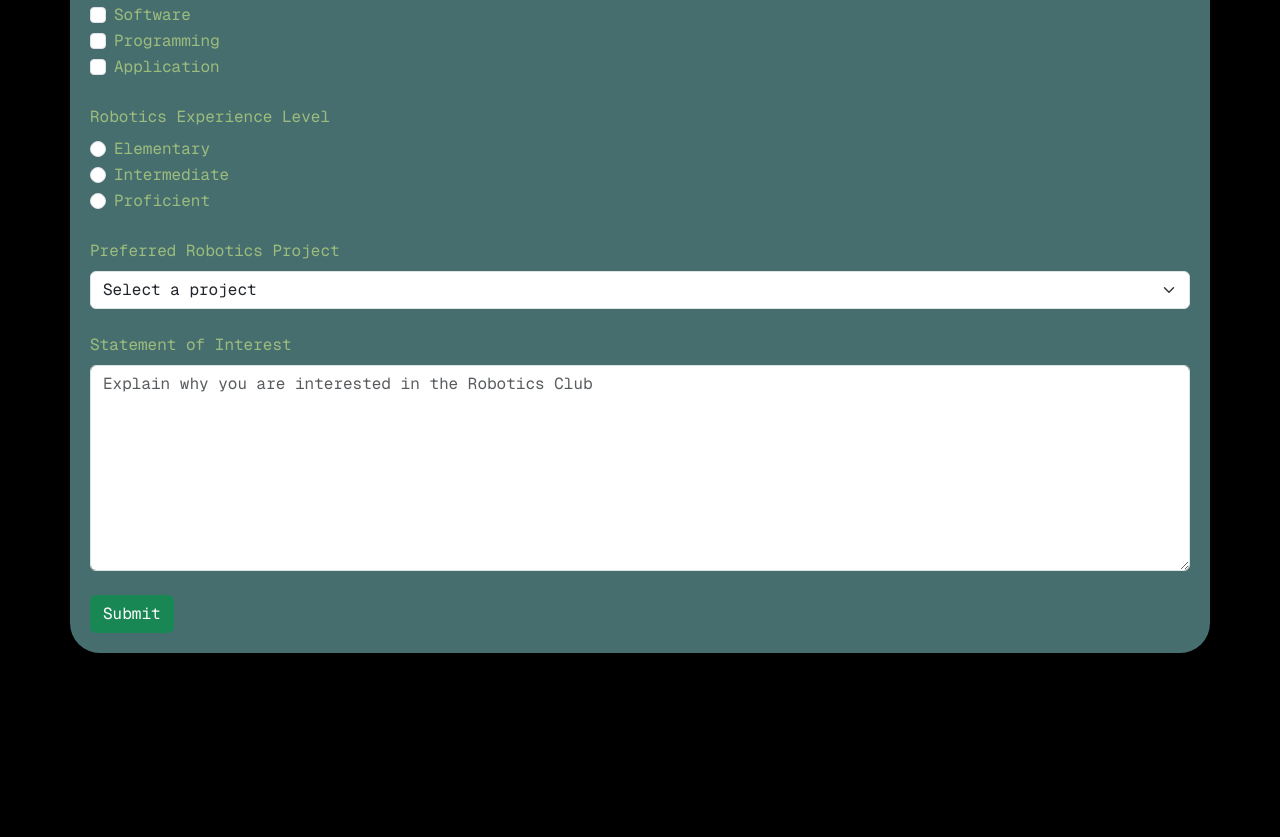
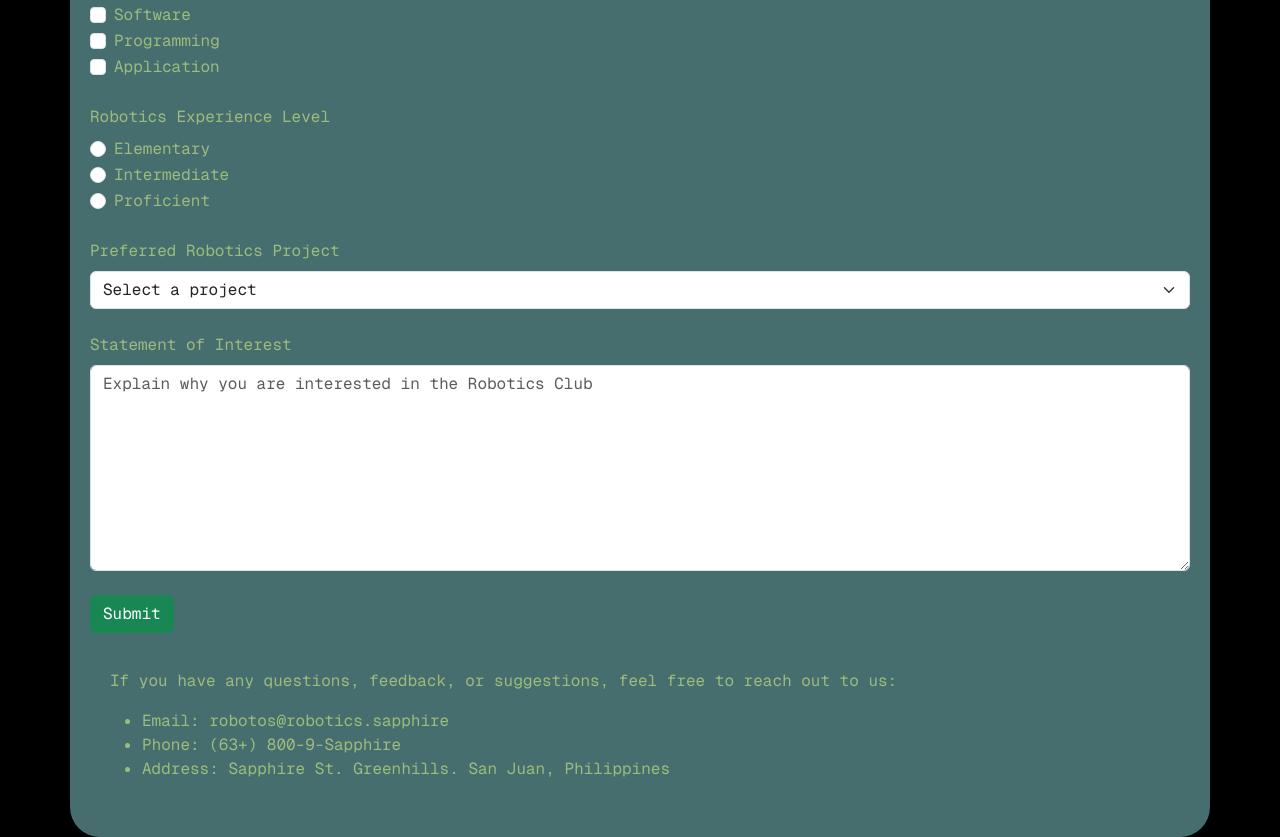
Before and after one commit to TAseo2425/Q2Quiz2, a plain HTML site: page index.html in a window 1280 px wide. Shown: the part 418-1255 px from the top of the page. Before the commit the page ends 1071 px from the top, so only its background shows below. Drawn offline with nearby package versions, Linux system fonts and the light colour scheme.

Commit message:
Update index.html

```diff
--- a/index.html
+++ b/index.html
@@ -156,5 +156,15 @@
         <button type="submit" class="btn btn-success">Submit
         </button>
 
+	<!-- CONTACT US -->
+    <div class="container mt-3" id="contact">
+        <p> If you have any questions, feedback, or suggestions, feel free to reach out to us:</p>
+        <ul>
+            <li>Email: robotos@robotics.sapphire</li>
+            <li>Phone: (63+) 800-9-Sapphire</li>
+            <li>Address: Sapphire St. Greenhills. San Juan, Philippines</li>
+        </ul>
+    </div>
+
 </body>
 </html>
```
